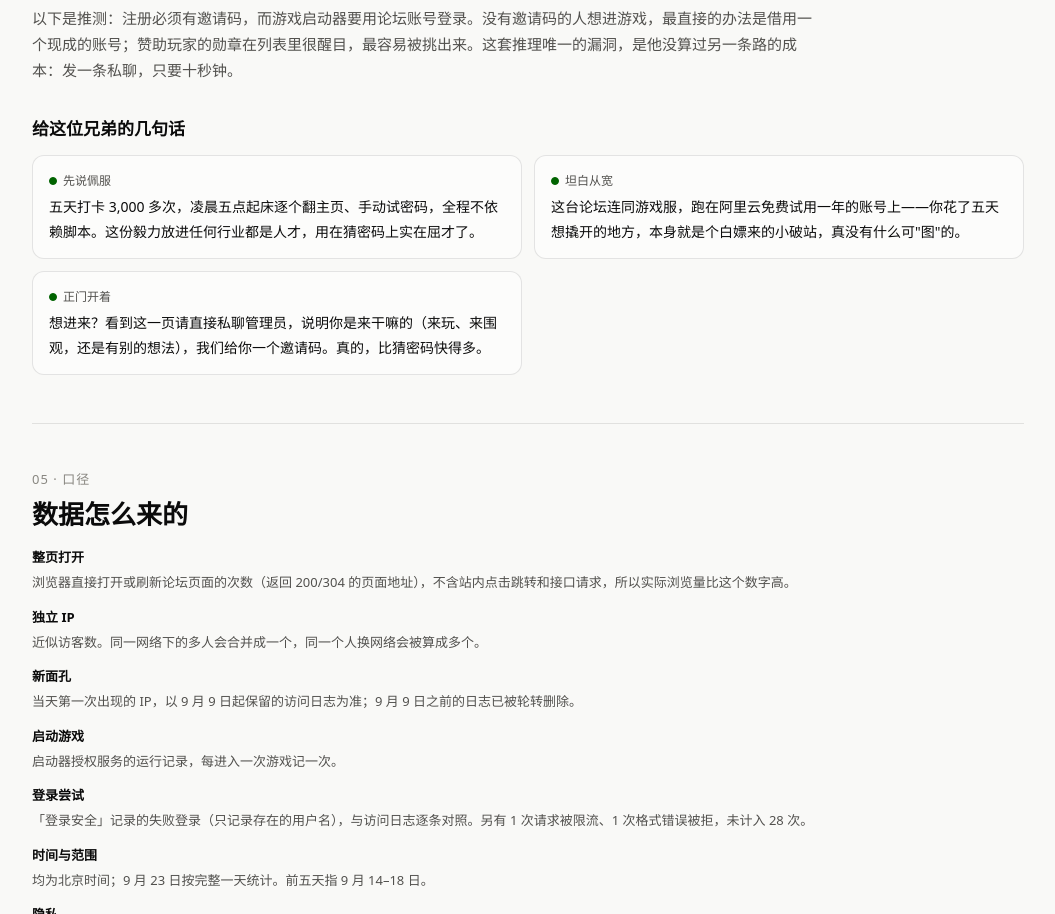
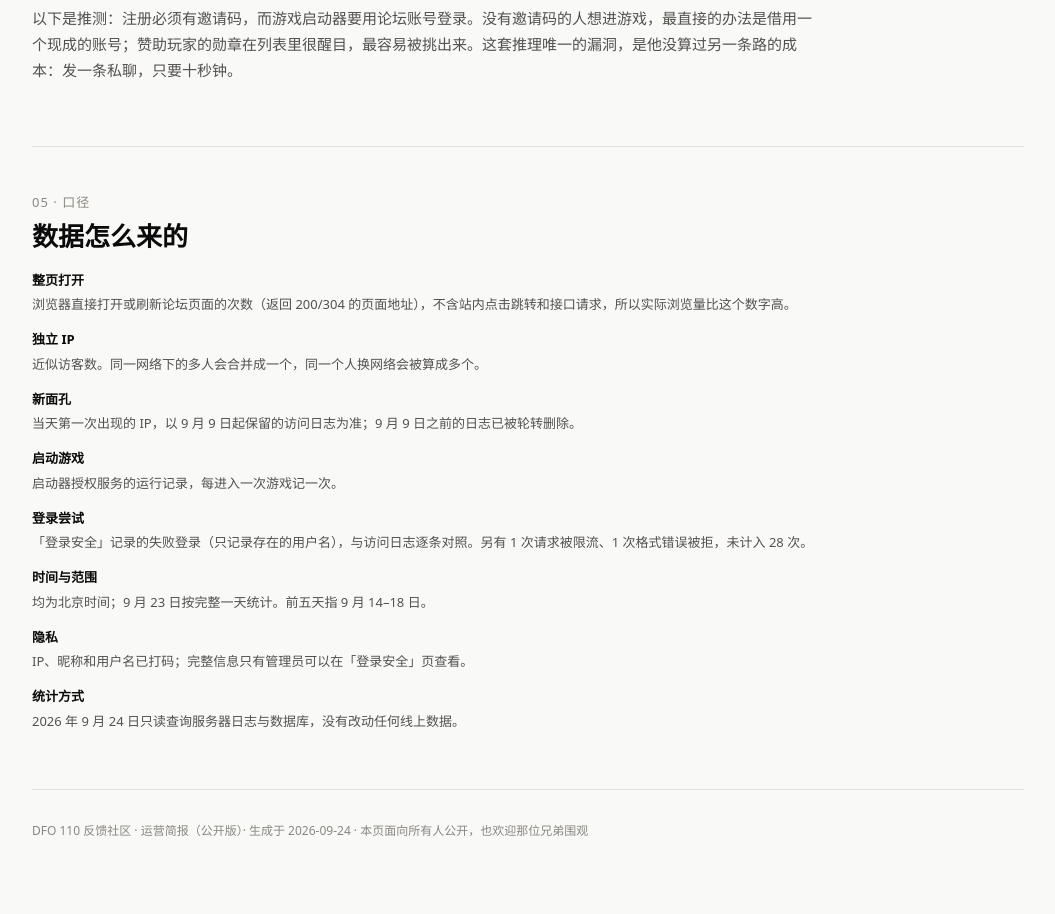
Before and after one commit to Yeseverk/dfo110-report, a plain HTML site: page index.html in a window 1280 px wide. Shown: the part 6138-7052 px from the top of the page, without its empty margins (112-1167 px from the left). Drawn offline with Linux system fonts and the light colour scheme.

Commit message:
Remove the message-to-visitor section from public page

```diff
--- a/index.html
+++ b/index.html
@@ -243,12 +243,6 @@ svg.dim .mark:not(.hover) { opacity: .4; }
     <h3>为什么是赞助账号</h3>
     <p class="muted">以下是推测：注册必须有邀请码，而游戏启动器要用论坛账号登录。没有邀请码的人想进游戏，最直接的办法是借用一个现成的账号；赞助玩家的勋章在列表里很醒目，最容易被挑出来。这套推理唯一的漏洞，是他没算过另一条路的成本：发一条私聊，只要十秒钟。</p>
 
-    <h3>给这位兄弟的几句话</h3>
-    <div class="actions">
-      <div class="action done"><div class="state"><i></i>先说佩服</div>五天打卡 3,000 多次，凌晨五点起床逐个翻主页、手动试密码，全程不依赖脚本。这份毅力放进任何行业都是人才，用在猜密码上实在屈才了。</div>
-      <div class="action done"><div class="state"><i></i>坦白从宽</div>这台论坛连同游戏服，跑在阿里云免费试用一年的账号上——你花了五天想撬开的地方，本身就是个白嫖来的小破站，真没有什么可"图"的。</div>
-      <div class="action done"><div class="state"><i></i>正门开着</div>想进来？看到这一页请直接私聊管理员，说明你是来干嘛的（来玩、来围观，还是有别的想法），我们给你一个邀请码。真的，比猜密码快得多。</div>
-    </div>
   </section>
 
   <section class="chapter" id="method">
```
